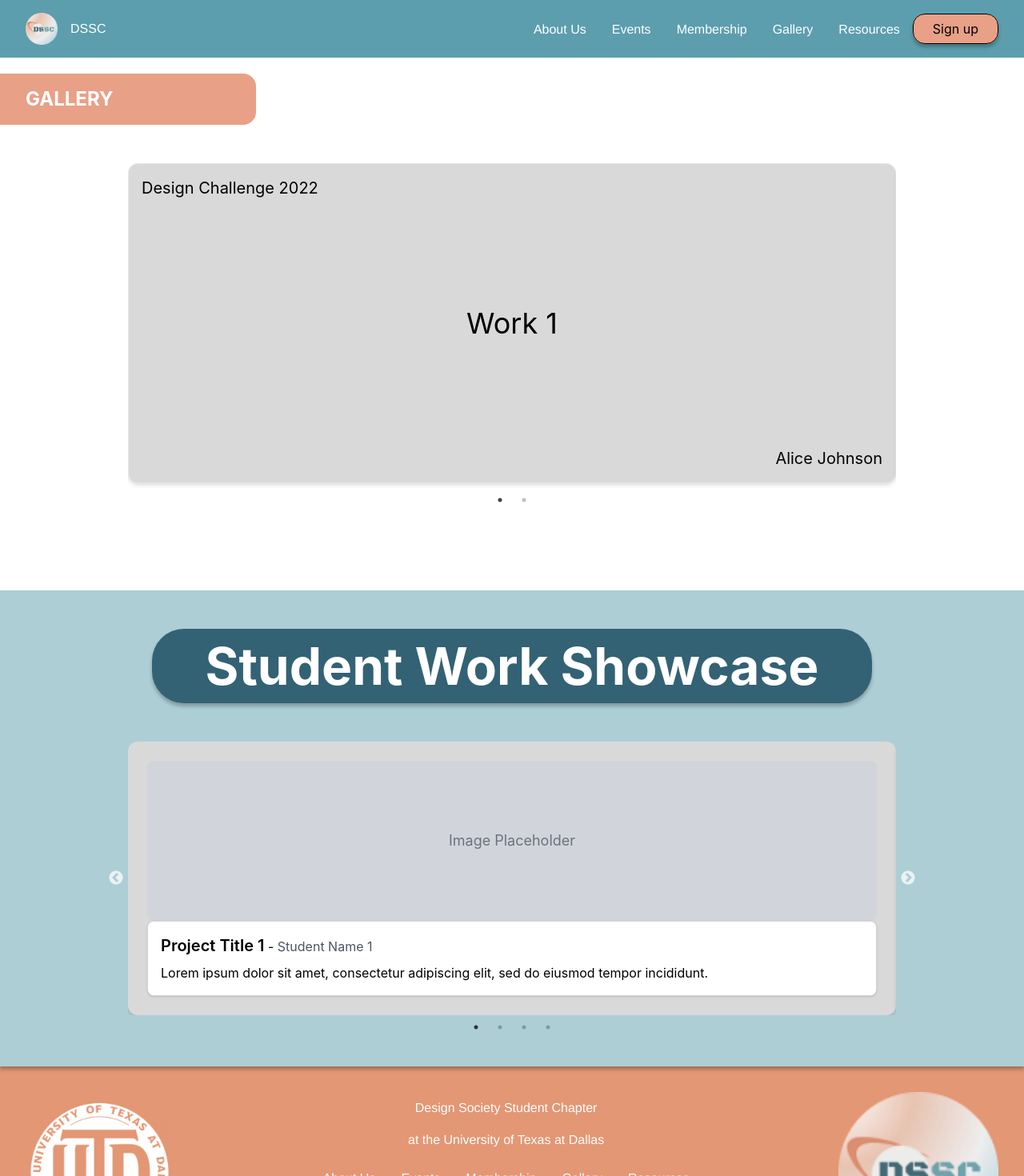
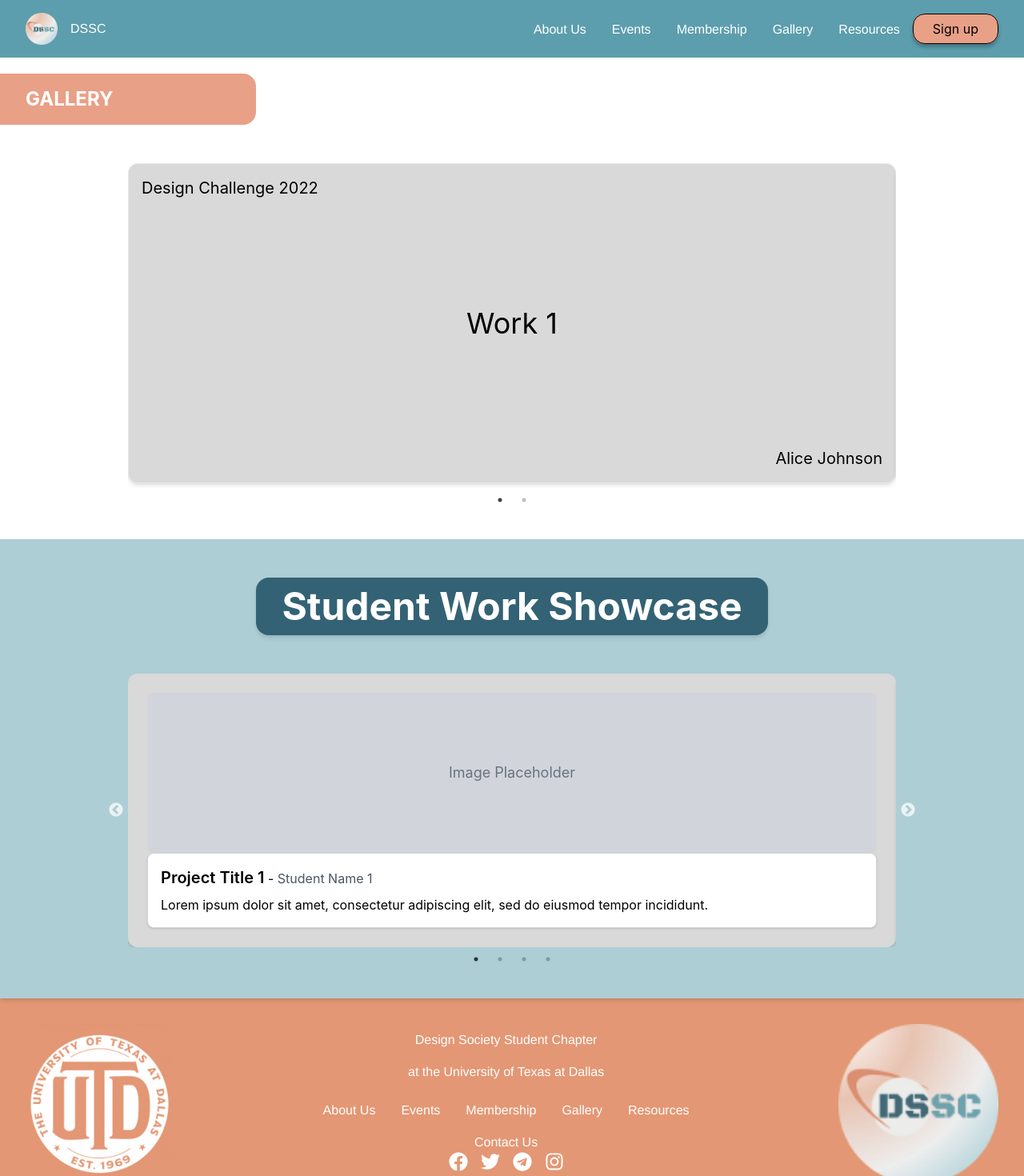
Before and after one commit to Design-Society-Student-Chapter-at-UTD/DSSCWebsite, a React (Create React App) app in the folder my-app/: page /Gallery in a window 1280 px wide. Shown: the top 1470 px of the page at 80% size. Built offline with nearby package versions, Linux system fonts and the light colour scheme.

Commit message:
finalizing membership and gallery pages

```diff
--- a/my-app/src/pages/Gallery.js
+++ b/my-app/src/pages/Gallery.js
@@ -82,18 +82,18 @@ const Gallery = () => {
         GALLERY
       </div>
 
-      <div className="w-3/4 mx-auto pt-12 pb-16">
+      <div className="w-3/4 mx-auto pt-12">
         <Slider {...settings}>
           {designChallengeWinners.map((project, index) => (
             <div key={index}>
               <div className="bg-[#d9d9d9] border border-indigo p-4 rounded-xl shadow-md text-center relative h-[400px]">
-                <div className="text-black text-xl font-normal text-left font-['Inter'] absolute top-4 left-4">
+                <div className="text-black text-xl font-normal text-left absolute top-4 left-4">
                   Design Challenge {project.year}
                 </div>
-                <div className="text-black text-4xl font-normal font-['Inter'] absolute top-1/2 left-1/2 transform -translate-x-1/2 -translate-y-1/2">
+                <div className="text-black text-4xl font-normal absolute top-1/2 left-1/2 transform -translate-x-1/2 -translate-y-1/2">
                   {project.title}
                 </div>
-                <div className="text-black text-xl font-normal text-right font-['Inter'] absolute bottom-4 right-4">
+                <div className="text-black text-xl font-normal text-right absolute bottom-4 right-4">
                   {project.studentName}
                 </div>
               </div>
@@ -102,12 +102,10 @@ const Gallery = () => {
         </Slider>
       </div>
 
-      <div className="pt-15 mt-16 bg-[#5c9eac]/50 shadow-[0px_4px_4px_0px_rgba(0,0,0,0.25)] border-black">
+      <div className="pt-15 mt-16 bg-[#5c9eac]/50 shadow-md border-black">
         <div className="flex justify-center items-center w-full">
-          <div className="m-12 w-full max-w-[900px] h-[93px] bg-[#336274] rounded-[40px] shadow-[0px_4px_4px_0px_rgba(0,0,0,0.25)] flex items-center justify-center">
-            <div className="text-center text-white text-[64px] font-bold font-['Inter']">
-              Student Work Showcase
-            </div>
+          <div className=" bg-[#336274] shadow-md rounded-2xl text-center sm:px-6 lg:px-8 py-3  text-white text-5xl font-bold m-12">
+            Student Work Showcase
           </div>
         </div>
         <div className="relative w-3/4 mx-auto pb-16">
@@ -117,14 +115,12 @@ const Gallery = () => {
                 key={index}
                 className="grid grid-cols-2 gap-4 items-center p-6 bg-[#d9d9d9] rounded-xl shadow-md"
               >
-                {/* Left Image Box */}
                 <div className="h-[200px] bg-gray-300 rounded-lg flex items-center justify-center">
                   <span className="text-gray-500 text-lg">
                     Image Placeholder
                   </span>
                 </div>
 
-                {/* Right Content */}
                 <div className="flex flex-col space-y-4">
                   <div className="p-4 bg-white rounded-lg shadow border border-gray-300">
                     <span className="text-black text-xl font-semibold">
--- a/my-app/src/pages/MemberShip.js
+++ b/my-app/src/pages/MemberShip.js
@@ -11,7 +11,7 @@ const Membership = () => {
         MEMBERSHIP
       </div>
 
-      <div className="max-w-7xl mx-auto px-4 sm:px-6 lg:px-8 py-8">
+      <div className="w-3/4 mx-auto px-4 sm:px-6 lg:px-8 py-8">
         <div className="bg-[#ADCED5] rounded-lg p-6 md:p-8 flex flex-col md:flex-row justify-between items-center mb-12">
           <div className="mb-6 md:mb-0">
             <h1 className="bg-[#336274] rounded-2xl text-2xl sm:px-6 lg:px-8 py-3 md:text-3xl font-bold text-white mb-3">
@@ -82,7 +82,6 @@ const Membership = () => {
               </div>
             </div>
           </div>
-          {/* <button className="styled-button mt-4">Become a Member</button> */}
         </div>
       </div>
     </div>
```
